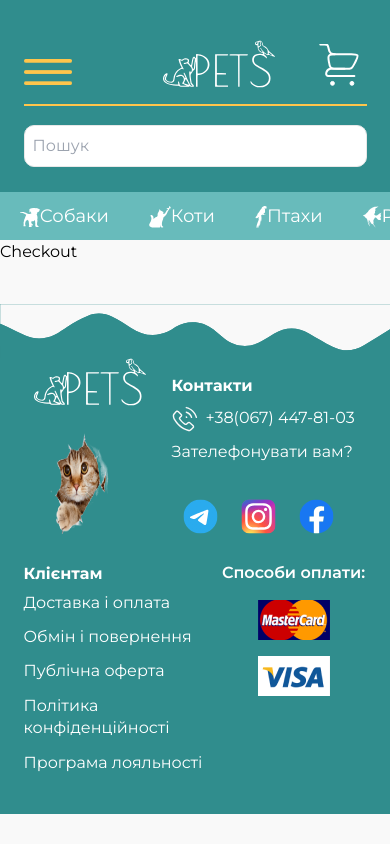
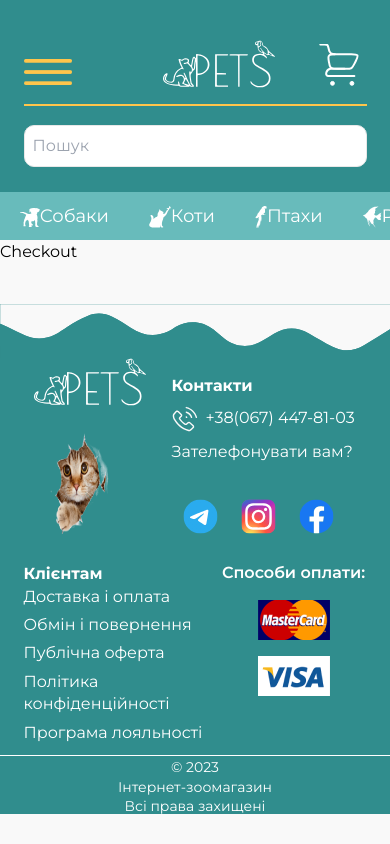
Before and after one commit to MViktoriia/pets-store, a Next.js app: page /cart/checkout in a window 390 px wide. Built offline with nearby package versions, Linux system fonts and the light colour scheme.

Commit message:
add data in footer

```diff
--- a/src/app/components/Footer/footer.tsx
+++ b/src/app/components/Footer/footer.tsx
@@ -12,7 +12,7 @@ function Footer() {
 <Wave >
 
 </ Wave>
-<div className="container text-center">
+<div className="container text-center md:h-[199px]">
   <div className="flex xl:w-[1140px] w-[375px] flex-wrap">
   <div className="flex-auto bg-gray-200 md:mr-36  md:w-44 w-[95px] grid justify-center md:h-48">
     <LogoIcon className=" md:w-40 md:h-16 w-28 h-12 md:pb-4 "/>
@@ -63,17 +63,17 @@ function Footer() {
   <div className="md:m-2 w-[198px]">
   <span className='font-bold text-base'>Клієнтам</span>
   <ul className="text-baseM">
-    <li className="py-1.5">
+    <li className="pb-1.5">
     Доставка і оплата
     </li>
-    <li className="py-1.5">
+    <li className="pb-1.5">
     Обмін і повернення
     </li>
-    <li className="py-1.5">
+    <li className="pb-1.5">
     Публічна оферта
     </li>
-    <li className="py-1.5">Політика конфіденційності</li>
-    <li className="py-1.5">Програма лояльності</li>
+    <li className="pb-1.5">Політика конфіденційності</li>
+    <li className="pb-1.5">Програма лояльності</li>
   </ul>
   </div>
 
@@ -89,7 +89,11 @@ function Footer() {
 </div>
 </div>
 </div>
-
+ <div className="border-t-[1px] mt-[5px] text-center text-sm pt-[2px]">
+ © 2023<br/>
+Інтернет-зоомагазин <br/>
+Всі права захищені <br/>
+ </div>
     </footer>;
 }
 
```
